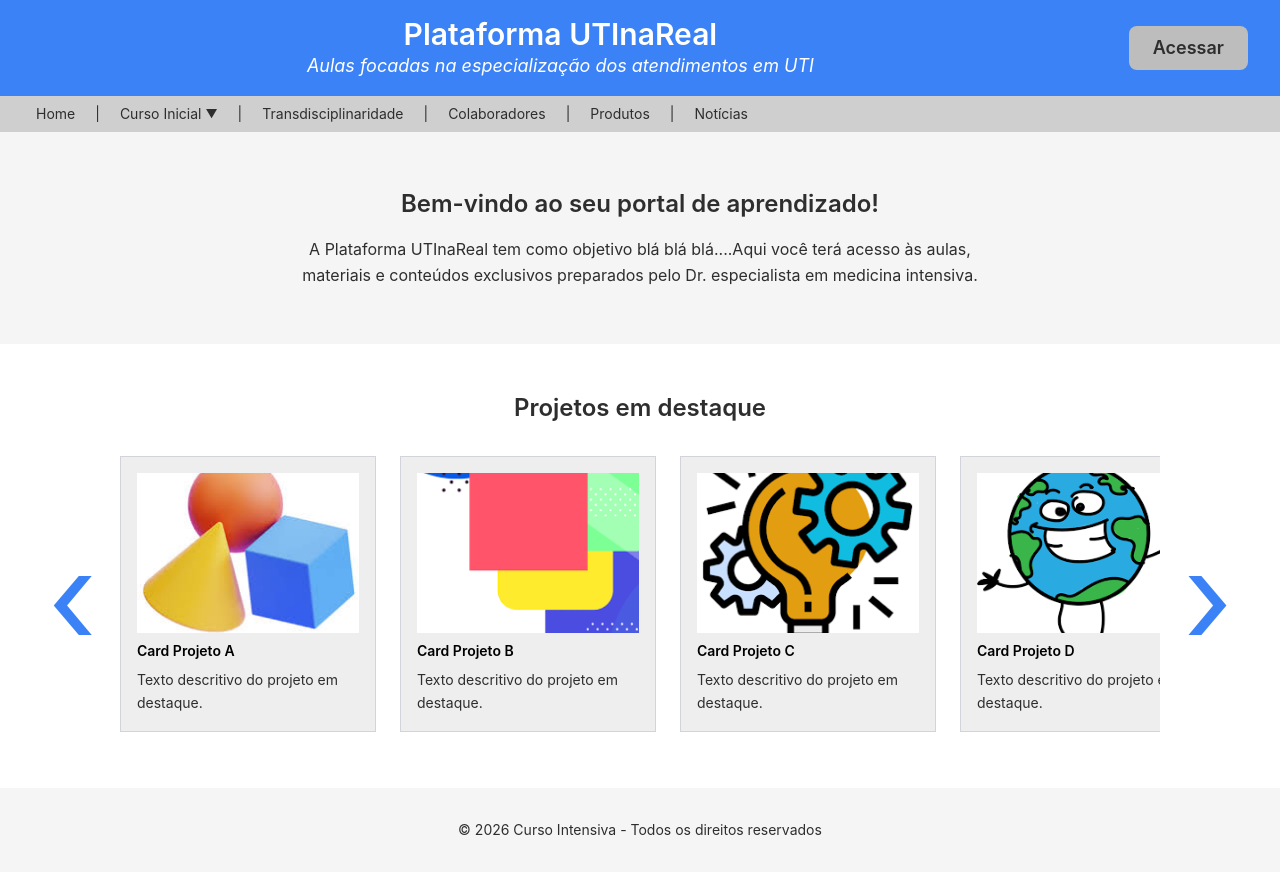
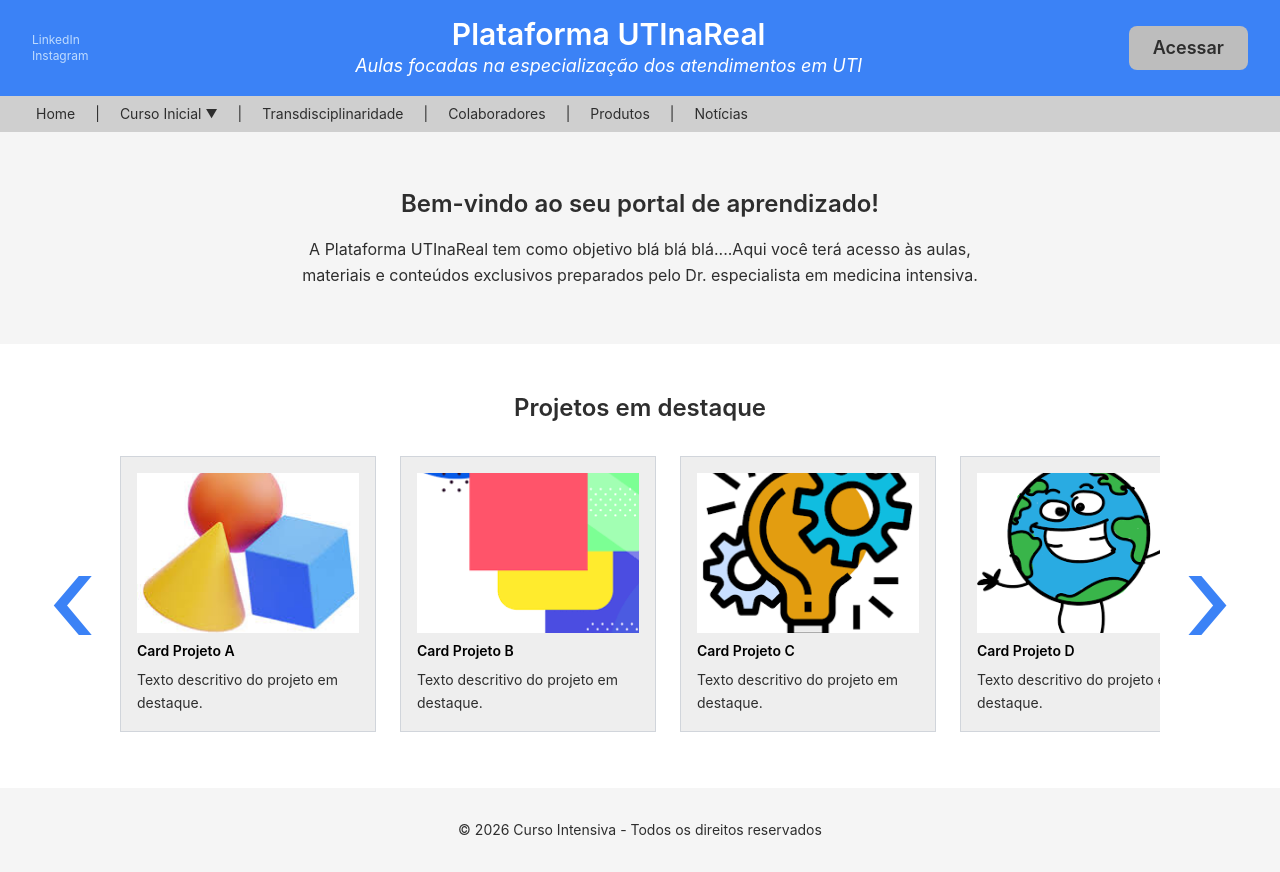
Before and after one commit to ctamp2000/curso-intensiva, a React (Vite) app: page / in a window 1280 px wide. Built offline with nearby package versions, Linux system fonts and the light colour scheme.

Commit message:
coloquei links no header

```diff
--- a/src/components/Header.jsx
+++ b/src/components/Header.jsx
@@ -33,8 +33,29 @@ export default function Header({ onNavigate }) {
       </a>
 
       {/* Top banner */}
-      <div className="bg-brand-primary px-4 sm:px-6 md:px-8 py-4 flex flex-col lg:flex-row items-center justify-between gap-4">
-        <div className="text-center w-full">
+      <div className="bg-brand-primary px-4 sm:px-6 md:px-8 py-4 flex items-center justify-between">
+        {/* Esquerda: LinkedIn */}
+        <nav className="flex flex-col">
+          <a
+            href="https://linkedin.com/in/anamariacemantika"
+            target="_blank"
+            rel="noopener noreferrer"
+            className="text-xs text-blue-200 hover:text-blue-400"
+          >
+            LinkedIn
+          </a>
+          <a
+            href="https://instagram.com/ampamorim"
+            target="_blank"
+            rel="noopener noreferrer"
+            className="text-xs text-blue-200 hover:text-blue-400"
+          >
+            Instagram
+          </a>
+        </nav>
+
+        {/* Centro: título e subtítulo */}
+        <div className="flex flex-col items-center text-center grow">
           <h1 className="text-xl sm:text-2xl md:text-3xl font-semibold text-white">
             Plataforma UTInaReal
           </h1>
@@ -42,9 +63,11 @@ export default function Header({ onNavigate }) {
             Aulas focadas na especialização dos atendimentos em UTI
           </p>
         </div>
+
+        {/* Direita: botão */}
         <button
           type="button"
-          className="lg:ml-6 bg-brand-button px-4 sm:px-6 py-2 rounded-lg text-sm sm:text-base md:text-lg font-semibold text-brand-text whitespace-nowrap hover:opacity-90 focus-visible:outline-none focus-visible:ring-2 focus-visible:ring-white focus-visible:ring-offset-2 focus-visible:ring-offset-brand-primary transition-opacity"
+          className="bg-brand-button px-4 sm:px-6 py-2 rounded-lg text-sm sm:text-base md:text-lg font-semibold text-brand-text whitespace-nowrap hover:opacity-90 focus-visible:outline-none focus-visible:ring-2 focus-visible:ring-white focus-visible:ring-offset-2 focus-visible:ring-offset-brand-primary transition-opacity"
         >
           Acessar
         </button>
--- a/src/components/Home.jsx
+++ b/src/components/Home.jsx
@@ -76,7 +76,7 @@ export default function Home({ onNavigate }) {
             {/* Left arrow */}
             <button
               onClick={() => scroll("left")}
-              className="flex items-center justify-center flex-shrink-0 w-12 sm:w-16 md:w-24 h-12 sm:h-16 md:h-24 text-brand-primary text-4xl sm:text-6xl md:text-9xl hover:opacity-80 focus-visible:outline-none focus-visible:ring-2 focus-visible:ring-brand-primary rounded transition"
+              className="flex items-center justify-center shrink-0 w-12 sm:w-16 md:w-24 h-12 sm:h-16 md:h-24 text-brand-primary text-4xl sm:text-6xl md:text-9xl hover:opacity-80 focus-visible:outline-none focus-visible:ring-2 focus-visible:ring-brand-primary rounded transition"
               aria-label="Projetos anteriores"
             >
               ‹
@@ -90,7 +90,7 @@ export default function Home({ onNavigate }) {
               {projects.map((project) => (
                 <div
                   key={project.id}
-                  className="bg-brand-bg w-40 sm:w-56 md:w-64 flex-shrink-0 p-3 sm:p-4 border border-brand-border"
+                  className="bg-brand-bg w-40 sm:w-56 md:w-64 shrink-0 p-3 sm:p-4 border border-brand-border"
                 >
                   <div className="bg-brand-bg-alt h-24 sm:h-32 md:h-40 overflow-hidden">
                     <img
@@ -112,7 +112,7 @@ export default function Home({ onNavigate }) {
             {/* Right arrow */}
             <button
               onClick={() => scroll("right")}
-              className="flex items-center justify-center flex-shrink-0 w-12 sm:w-16 md:w-24 h-12 sm:h-16 md:h-24 text-brand-primary text-4xl sm:text-6xl md:text-9xl hover:opacity-80 focus-visible:outline-none focus-visible:ring-2 focus-visible:ring-brand-primary rounded transition"
+              className="flex items-center justify-center shrink-0 w-12 sm:w-16 md:w-24 h-12 sm:h-16 md:h-24 text-brand-primary text-4xl sm:text-6xl md:text-9xl hover:opacity-80 focus-visible:outline-none focus-visible:ring-2 focus-visible:ring-brand-primary rounded transition"
               aria-label="Próximos projetos"
             >
               ›
```
